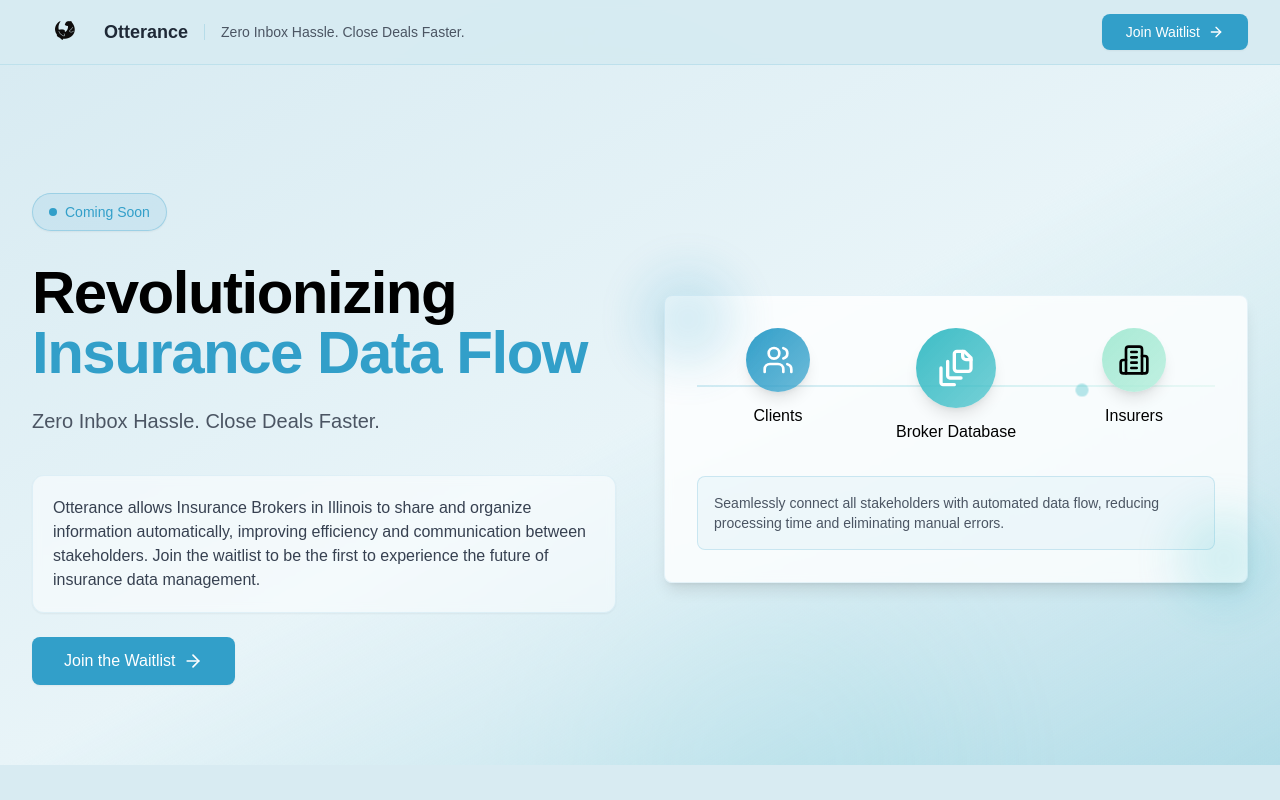
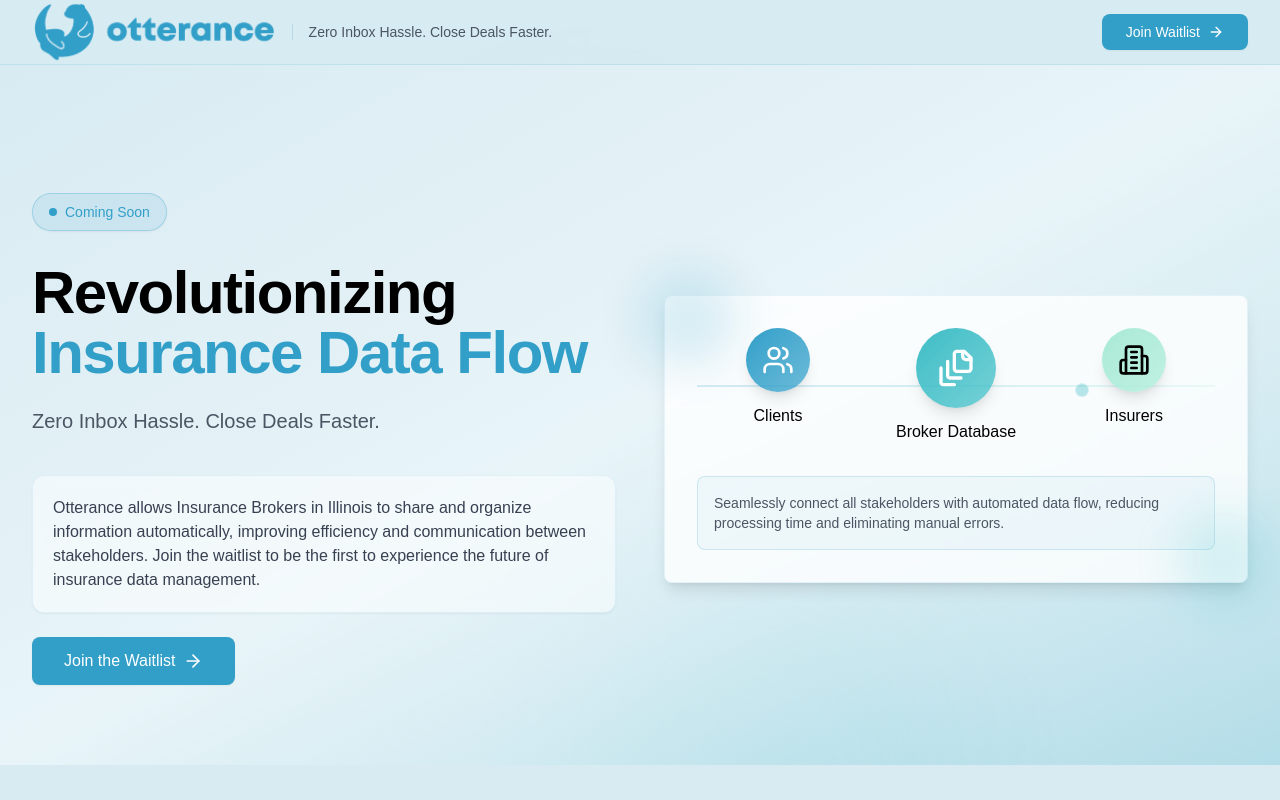
Before and after one commit to GregoriusAviantoro/Startup-Landing-Page-Otterance, a React (Vite) app: page / in a window 1280 px wide. Shown: the top 800 px of the page. Built offline with nearby package versions, Linux system fonts and the light colour scheme.

Commit message:
better links with new logo

```diff
--- a/src/components/CTASection.tsx
+++ b/src/components/CTASection.tsx
@@ -32,10 +32,10 @@
               <div className="h-px w-16 bg-gradient-to-l from-transparent to-primary/30"></div>
             </div>
             <div className="flex flex-col sm:flex-row items-center justify-center gap-4">
-              <button href="https://forms.gle/SzXDA8EVCtPYVHAVA" target="_blank" className="bg-primary hover:bg-primary/90 text-white px-8 py-3 rounded-lg text-base font-medium transition-colors inline-flex items-center shadow-sm group">
+              <a href="https://forms.gle/SzXDA8EVCtPYVHAVA" target="_blank" className="bg-primary hover:bg-primary/90 text-white px-8 py-3 rounded-lg text-base font-medium transition-colors inline-flex items-center shadow-sm group">
                 Join the Waitlist
                 <ArrowRightIcon className="ml-2 h-5 w-5 transition-transform group-hover:translate-x-1" />
-              </button>
+              </a>
             </div>
           </div>
           <div className="absolute top-0 left-0 w-16 h-16 border-t-2 border-l-2 border-primary/20 rounded-tl-xl"></div>
--- a/src/components/HeroSection.tsx
+++ b/src/components/HeroSection.tsx
@@ -36,10 +36,10 @@
               </p>
             </div>
             <div className="mt-6">
-              <button href="https://forms.gle/SzXDA8EVCtPYVHAVA" target="_blank" className="bg-primary hover:bg-primary/90 text-white px-8 py-3 rounded-lg text-base font-medium transition-colors inline-flex items-center shadow-sm group">
+              <a href="https://forms.gle/SzXDA8EVCtPYVHAVA" target="_blank" className="bg-primary hover:bg-primary/90 text-white px-8 py-3 rounded-lg text-base font-medium transition-colors inline-flex items-center shadow-sm group">
                 Join the Waitlist
                 <ArrowRightIcon className="ml-2 h-5 w-5 transition-transform group-hover:translate-x-1" />
-              </button>
+              </a>
             </div>
           </div>
           <div className="relative">
--- a/src/components/Navbar.tsx
+++ b/src/components/Navbar.tsx
@@ -1,7 +1,8 @@
 import React from 'react';
 import { ArrowRightIcon } from 'lucide-react';
 // @ts-ignore
-import darkLogo from '../logos/otterance-dark.PNG?url';
+// import darkLogo from '../logos/otterance-dark.PNG?url';
+import blueLogo from '../logos/otterance-blue.PNG';
 
 export const Navbar = () => {
   return <nav className="bg-light-blue/90 backdrop-blur-sm border-b border-primary/15 sticky top-0 z-50">
@@ -9,8 +10,7 @@
         <div className="flex items-center justify-between h-16">
           <div className="flex-shrink-0 flex items-center">
           <div className="flex items-center space-x-2">
-          <img src={darkLogo} alt="Otterance" className="h-16 w-auto" />
-          <span className="text-lg font-semibold text-gray-800">Otterance</span>
+          <img src={blueLogo} alt="Otterance" className="h-16 w-auto" />
           </div>
           <div className="hidden md:flex ml-4 h-4 w-px bg-primary/20"></div>
           <span className="hidden md:block ml-4 text-sm text-gray-600">
@@ -18,10 +18,10 @@
             </span>
           </div>
           <div>
-            <button href="https://forms.gle/SzXDA8EVCtPYVHAVA" target="_blank" className="bg-primary hover:bg-primary/90 text-white px-6 py-2 rounded-lg text-sm font-medium transition-colors shadow-sm inline-flex items-center group">
+            <a href="https://forms.gle/SzXDA8EVCtPYVHAVA" target="_blank" className="bg-primary hover:bg-primary/90 text-white px-6 py-2 rounded-lg text-sm font-medium transition-colors shadow-sm inline-flex items-center group">
               Join Waitlist
               <ArrowRightIcon className="ml-2 h-4 w-4 transition-transform group-hover:translate-x-1" />
-            </button>
+            </a>
           </div>
         </div>
       </div>
```
Also changed, not shown: src/logos/otterance-blue.PNG (added).
